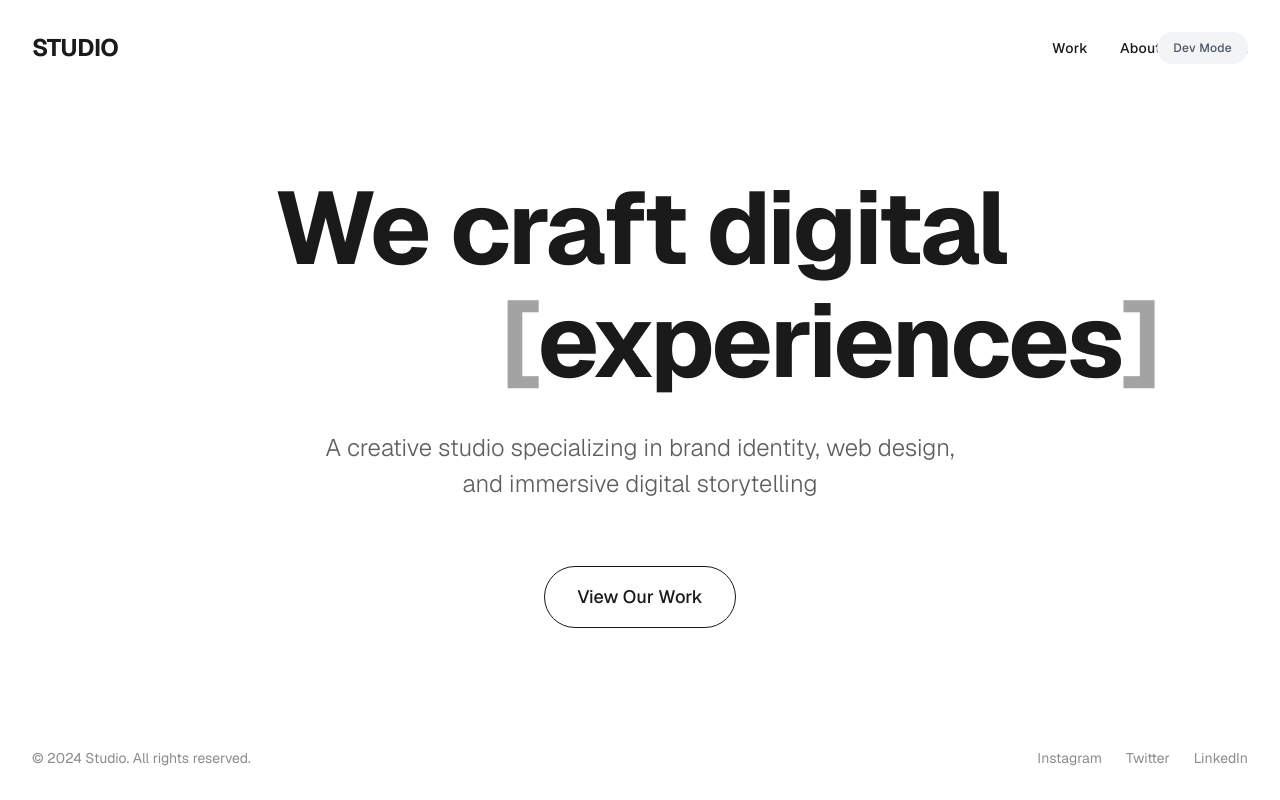
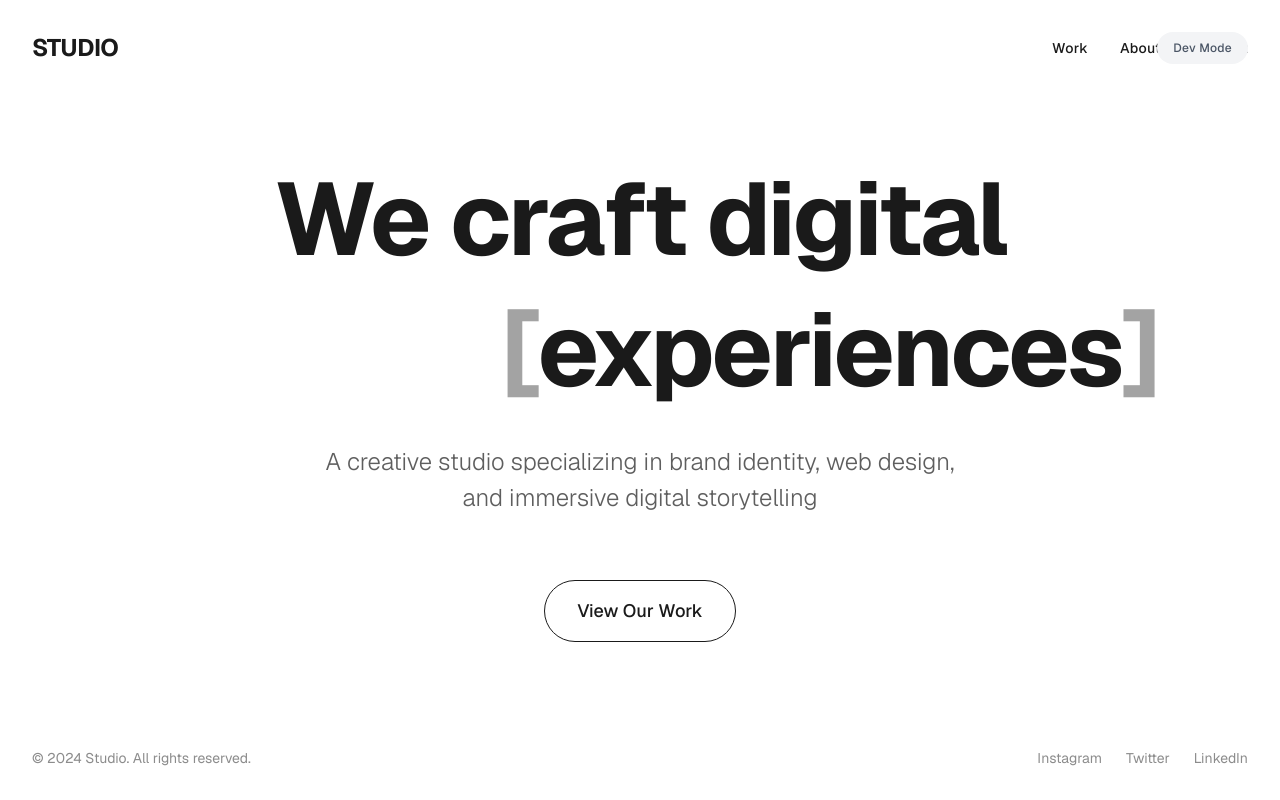
Before and after one commit to null-shot-apps/dark-mode-toggle, a Next.js app in the folder packages/dark-mode-toggle/: page / in a window 1280 px wide. Built offline with nearby package versions, Linux system fonts and the light colour scheme.

Commit message:
AI chat session: Updated code and files

```diff
--- a/packages/dark-mode-toggle/src/app/page.tsx
+++ b/packages/dark-mode-toggle/src/app/page.tsx
@@ -52,13 +52,13 @@ export default function Landing() {
       {/* Main Content */}
       <main className="relative z-10 h-full flex flex-col items-center justify-center px-8">
         <div className="max-w-5xl mx-auto text-center space-y-8">
-          <h1 className={`text-[clamp(60px,8vw,120px)] font-bold tracking-tight leading-[1.1] transition-colors duration-700 ease-in-out ${
+          <h1 className={`text-[clamp(60px,8vw,120px)] font-bold tracking-tight leading-[1.2] transition-colors duration-700 ease-in-out ${
             isDark ? 'text-[#f5f5f5]' : 'text-[#1a1a1a]'
           }`}>
-            We craft digital{' '}
+            <div>We craft digital</div>
             <button
               onClick={toggleTheme}
-              className="inline-block relative hover:opacity-70 transition-opacity duration-300 cursor-pointer align-baseline"
+              className="inline-block relative hover:opacity-70 transition-opacity duration-300 cursor-pointer mt-2"
               aria-label="Toggle dark mode"
               style={{ width: 'clamp(280px, 18vw, 420px)' }}
             >
```
